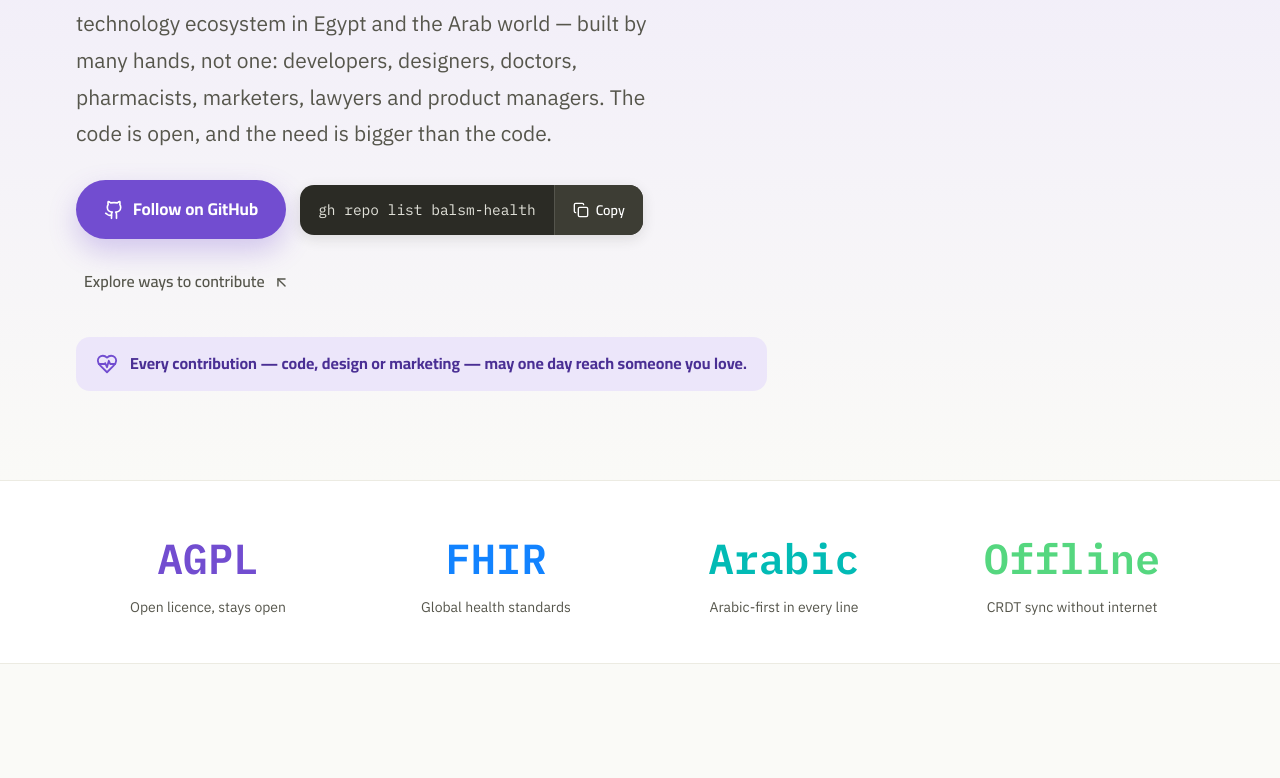
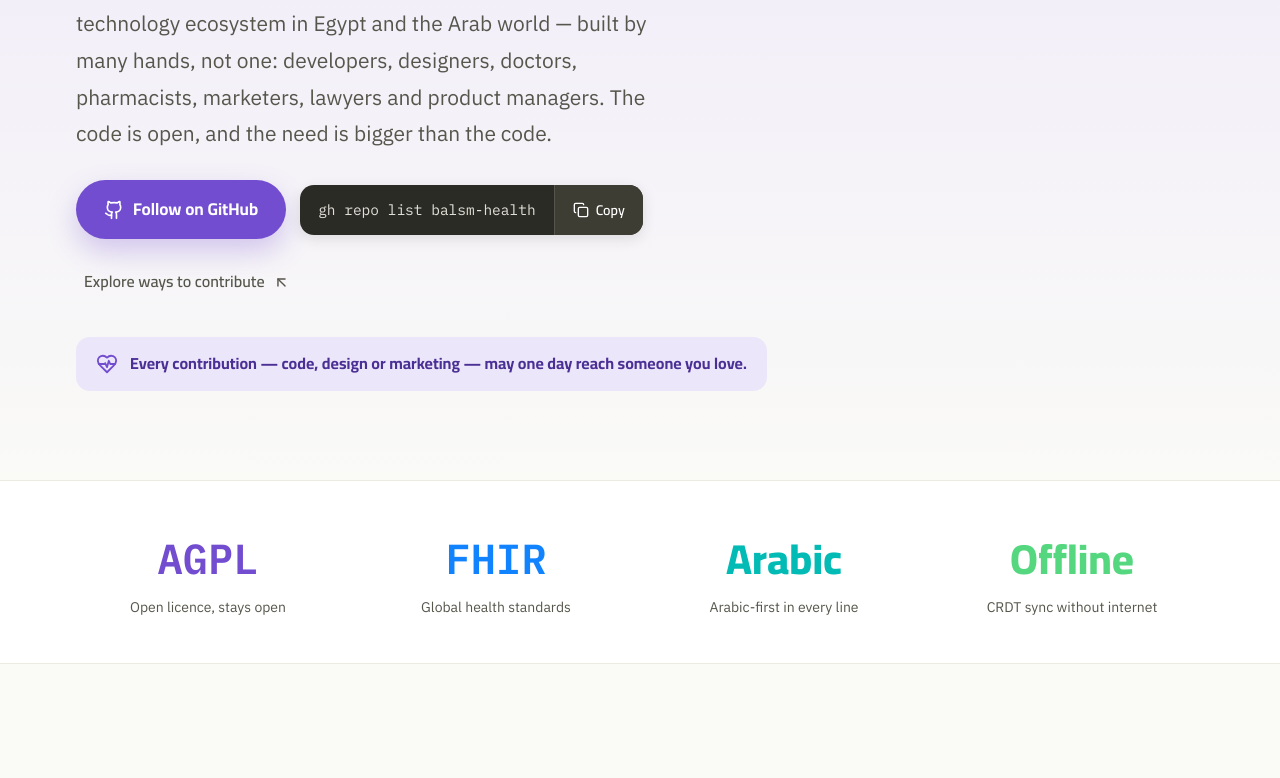
Before and after one commit to balsm-health/website, a Next.js app: page /en/contributors in a window 1280 px wide. Shown: the part 475-1253 px from the top of the page. Built offline with nearby package versions, Linux system fonts and the light colour scheme; no server answers.

Commit message:
[Fix] fix arabic font in providers page

```diff
--- a/src/components/cloud/ContributorsSections.tsx
+++ b/src/components/cloud/ContributorsSections.tsx
@@ -38,6 +38,22 @@ function labelChip(hex: string): React.CSSProperties {
     whiteSpace: 'nowrap',
   };
 }
+
+/**
+ * Contributors.dc.html sets family AND weight per stat, not one rule for the
+ * row: AGPL and FHIR are 'IBM Plex Mono' 600, \u0639\u0631\u0628\u064A and \u0628\u0644\u0627 \u0625\u0646\u062A\u0631\u0646\u062A are 'Cairo'
+ * 800. The split is by slot, not by script. The first two are identifiers and
+ * stay mono in every locale; the last two are prose labels, so their English
+ * values ("Arabic", "Offline") are Cairo too \u2014 Cairo is the display face for
+ * Latin as well as Arabic.
+ */
+const STAT_TYPE = [
+  { family: FONT.mono, weight: 600 },
+  { family: FONT.mono, weight: 600 },
+  { family: FONT.cairo, weight: 800 },
+  { family: FONT.cairo, weight: 800 },
+] as const;
+const STAT_TYPE_DEFAULT = { family: FONT.cairo, weight: 800 } as const;
 
 const container: React.CSSProperties = { maxWidth: 1240, margin: '0 auto', padding: '0 clamp(20px,5vw,56px)' };
 // Kickers are 19px bold, not 13px. Bold at >=18.66px is WCAG "large text",
@@ -117,7 +133,16 @@ export default function ContributorsSections({ issues = [] }: { issues?: GithubI
         <div style={{ ...container, padding: 'clamp(28px,4vw,44px) clamp(20px,5vw,56px)', display: 'grid', gridTemplateColumns: 'repeat(auto-fit,minmax(min(170px,100%),1fr))', gap: 24, textAlign: 'center' }}>
           {stats.map((s, i) => (
             <Reveal key={i} delay={i * 50}>
-              <div style={{ fontFamily: FONT.mono, fontWeight: 600, fontSize: 'clamp(28px,4vw,42px)', color: [DISPLAY.violet, DISPLAY.blue, DISPLAY.aqua, DISPLAY.mint][i] }}>{s.value}</div>
+              <div
+                style={{
+                  fontFamily: (STAT_TYPE[i] ?? STAT_TYPE_DEFAULT).family,
+                  fontWeight: (STAT_TYPE[i] ?? STAT_TYPE_DEFAULT).weight,
+                  fontSize: 'clamp(28px,4vw,42px)',
+                  color: [DISPLAY.violet, DISPLAY.blue, DISPLAY.aqua, DISPLAY.mint][i],
+                }}
+              >
+                {s.value}
+              </div>
               <div style={{ fontSize: 14, color: C.ink2, marginTop: 4 }}>{s.label}</div>
             </Reveal>
           ))}
--- a/src/components/cloud/HomeSections.tsx
+++ b/src/components/cloud/HomeSections.tsx
@@ -28,7 +28,7 @@ const eyebrow = (color: string): React.CSSProperties => ({
   fontFamily: FONT.cairo, fontWeight: 700, fontSize: 19, color, textAlign: 'start',
 });
 const h2 = (color = C.ink): React.CSSProperties => ({
-  fontFamily: FONT.cairo, fontWeight: 800, fontSize: 'clamp(28px,4.4vw,52px)', lineHeight: 1.15, color, margin: '12px 0 14px',
+  fontFamily: FONT.cairo, fontWeight: 800, fontSize: 'clamp(30px,4.4vw,52px)', lineHeight: 1.15, color, margin: '12px 0 14px',
 });
 const container: React.CSSProperties = { maxWidth: 1240, margin: '0 auto', padding: '0 clamp(20px,5vw,56px)' };
 
@@ -246,7 +246,7 @@ export default function HomeSections() {
                 >
                   <Icon style={{ width: size, height: size }} />
                   <span style={{ textAlign: 'start', lineHeight: 1.1 }}>
-                    <span style={{ display: 'block', fontSize: 10, opacity: 0.7, fontFamily: FONT.arabic }}>{t('app.storeSoon')}</span>
+                    <span style={{ display: 'block', fontSize: 10, opacity: 0.7, fontFamily: FONT.cairo }}>{t('app.storeSoon')}</span>
                     <span dir="ltr" style={{ display: 'block', fontSize: 17, fontWeight: 600, fontFamily: FONT.display, textAlign: 'start' }}>{t(`app.${key}`)}</span>
                   </span>
                 </a>
--- a/src/components/cloud/theme.ts
+++ b/src/components/cloud/theme.ts
@@ -108,14 +108,10 @@ export const FONT = {
   arabic: "'IBM Plex Sans Arabic', sans-serif",
   display: "'Montserrat', system-ui, sans-serif",
   body: "'IBM Plex Sans', system-ui, sans-serif",
-  // IBM Plex Sans Arabic sits in the mono stack deliberately. Plex Mono has no
-  // Arabic coverage, and font fallback is per-glyph — so without it, Arabic in
-  // a mono slot skips every family here and lands on the browser's last-resort
-  // Arabic face (Geeza Pro on macOS), which is not a brand font. That is what
-  // put `عربي` and `بلا إنترنت` in a different typeface from `AGPL` and `FHIR`
-  // in the /contributors stat row. Latin and digits still resolve to Plex Mono;
-  // only Arabic glyphs reach the second entry.
-  mono: "'IBM Plex Mono', 'IBM Plex Sans Arabic', ui-monospace, monospace",
+  // Bare, matching the designs. Mono is a Latin/numeric role only — where a
+  // design puts Arabic in a stat slot it switches family outright rather than
+  // relying on fallback (see the Contributors stat row).
+  mono: "'IBM Plex Mono', monospace",
 } as const;
 
 export const EASE = 'cubic-bezier(0.16, 1, 0.3, 1)';
```
